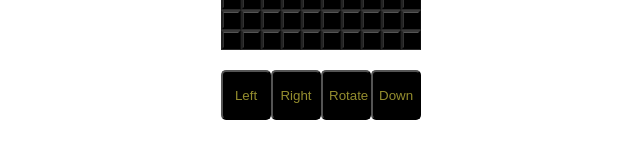
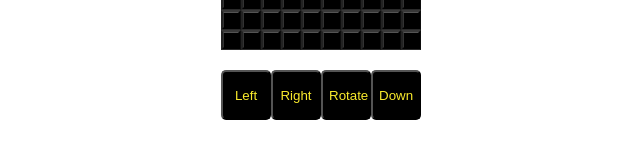
Before and after one commit to DigitalCraftsStudents/dev-arcade, a React (Create React App) app in the folder client/: page /tetris in a window 1280 px wide. Shown: the part 460-618 px from the top of the page, without its empty margins (319-959 px from the left). Built offline with nearby package versions, Linux system fonts and the light colour scheme.

Commit message:
changed color

```diff
--- a/client/src/games/tetris/tetris.css
+++ b/client/src/games/tetris/tetris.css
@@ -79,7 +79,7 @@ img {
   display: block;
   border-radius: 5px;
   background-color: var(--color-0);
-  color: #948d2e;
+  color: #FAEB2C;
 }
 
 /* Message Popup Styles */
```
